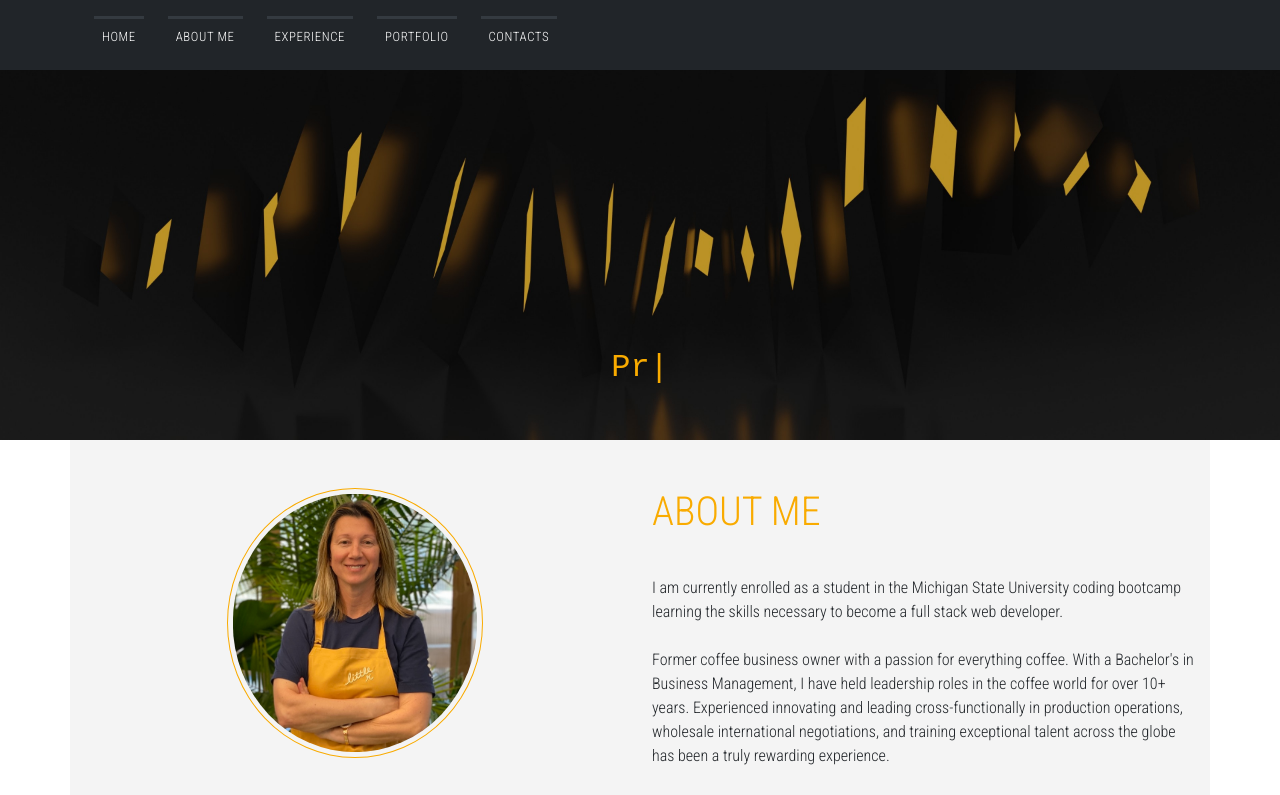
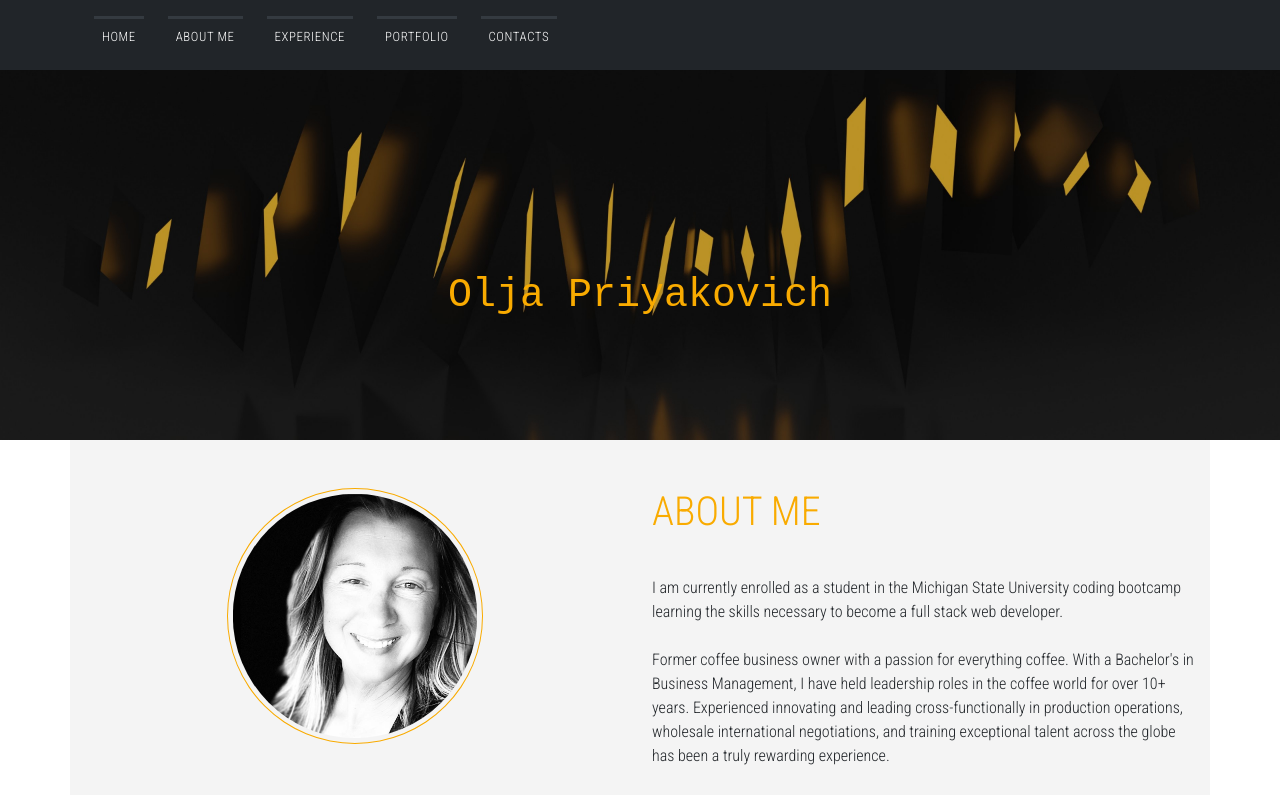
Before and after one commit to oljapriya/Portfolio, a React (Create React App) app: page / in a window 1280 px wide. Shown: the top 795 px of the page. Built offline with nearby package versions, Linux system fonts and the light colour scheme.

Commit message:
pic update

```diff
--- a/src/App.css
+++ b/src/App.css
@@ -73,10 +73,9 @@ nav ul li {
 .main-info {
   display: flex;
   position: absolute;
-  top: rem;
   left: 0;
   right: 0;
-  bottom: 3rem;
+  bottom: 7rem;
   flex-direction: column;
   justify-content: center;
   align-items: center;
--- a/src/components/AboutMe.js
+++ b/src/components/AboutMe.js
@@ -1,5 +1,5 @@
 import React from 'react';
-import author from "../images/olja.jpeg";
+import author from "../images/oljapic.jpg";
 
 const AboutMe = () => {
   return (
--- a/src/components/Header.js
+++ b/src/components/Header.js
@@ -1,5 +1,5 @@
 import React from "react";
-import Typed from "react-typed";
+// import Typed from "react-typed";
 // import Particles from "react-particles-js"
 
 
@@ -21,13 +21,14 @@ const Header = () => {
       }}
       /> */}
       <div className="main-info">
-        <Typed
+        <h1>Olja Priyakovich</h1>
+        {/* <Typed
          className="typed-text"
          strings={["Olja", "Priyakovich"]}
          typeSpeed={70}
          backSpeed={60}
          loop
-         />
+         /> */}
       </div>
     </div>
   )
```
Also changed, not shown: src/images/oljapic.jpg (added).
